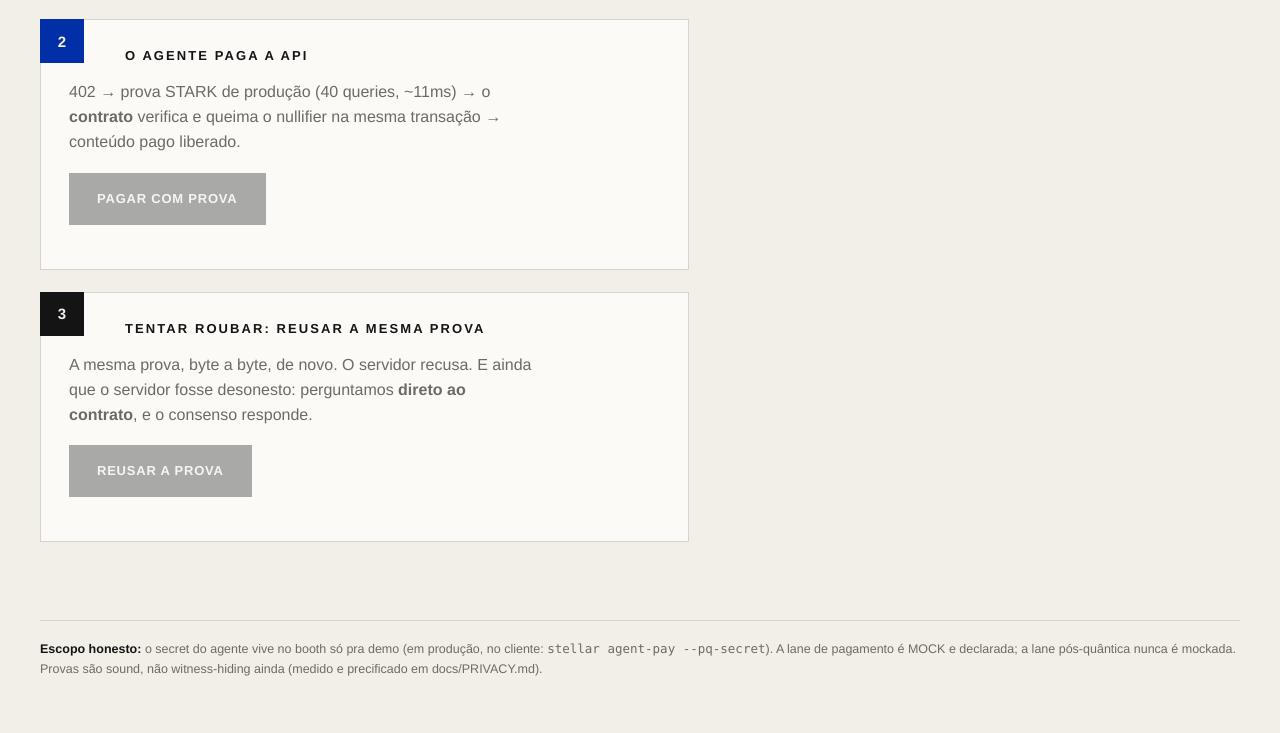
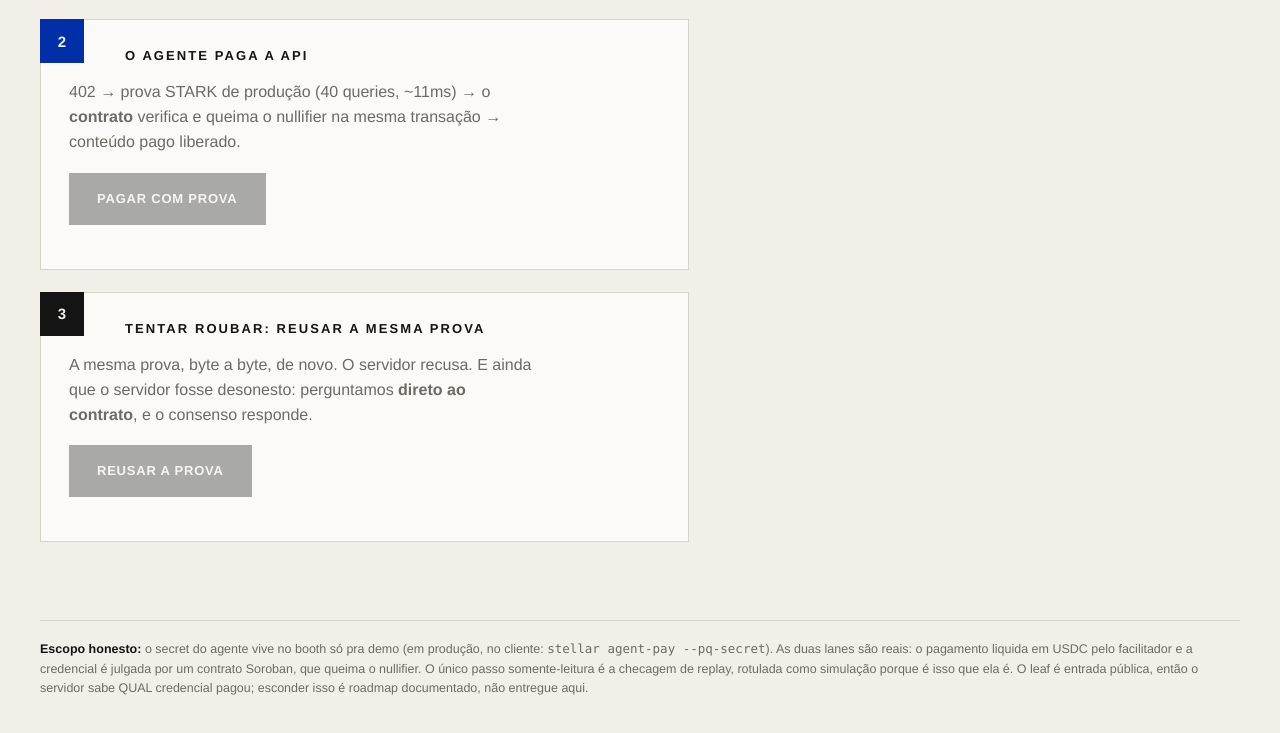
Before and after one commit to Galmanus/pq402, a website: page ui/index.html in a window 1280 px wide. Shown: the part 716-1449 px from the top of the page. Drawn offline with Linux system fonts and the light colour scheme; no server answers.

Commit message:
audit: three places still told the viewer the payment was mocked
Went looking for mocks, simulations and claims the code does not back. The
evidence held up and the prose did not.

Every transaction hash cited anywhere in the repo — nine of them — exists on
testnet and succeeded. The replay pair was checked against the contract rather
than by reading a document: spent(nullifier) answers true and re-submitting the
same proof answers false, today, live. Every settlement moved real USDC, 0.10
debited from the agent and credited to the recipient in each, and the treasury
one moved 0.02 out of a contract via `pay`.

What was wrong was three stale claims of the opposite kind — code and UI still
saying the payment lane was MOCK, from before it became real. The booth's
footer said it on screen, where a viewer would read it. Corrected in server.mjs,
booth.mjs and ui/index.html, each now stating what is actually true: both lanes
settle, MOCK_PAYMENT=1 is an opt-in stub that announces itself in the 402 body,
and the single read-only step is the replay check, which is labelled a
simulation because it is one.

Understating is cheaper than overstating, but a demo that claims to be fake
while being real teaches the audience not to trust its labels either way.

Co-Authored-By: Claude Fable 5 <noreply@anthropic.com>
Claude-Session: https://claude.ai/code/session_01SviQ6pDJGd4bPLecnfXdpP

```diff
--- a/ui/index.html
+++ b/ui/index.html
@@ -182,9 +182,11 @@
 
 <footer>
   <b>Escopo honesto:</b> o secret do agente vive no booth só pra demo (em produção, no cliente:
-  <span class="txlink">stellar agent-pay --pq-secret</span>). A lane de pagamento é MOCK e declarada;
-  a lane pós-quântica nunca é mockada. Provas são sound, não witness-hiding ainda (medido e
-  precificado em docs/PRIVACY.md).
+  <span class="txlink">stellar agent-pay --pq-secret</span>). As duas lanes são reais: o pagamento
+  liquida em USDC pelo facilitador e a credencial é julgada por um contrato Soroban, que queima o
+  nullifier. O único passo somente-leitura é a checagem de replay, rotulada como simulação porque
+  é isso que ela é. O leaf é entrada pública, então o servidor sabe QUAL credencial pagou;
+  esconder isso é roadmap documentado, não entregue aqui.
 </footer>
 
 <script>
```
Also changed, not shown: booth.mjs (+6 -2 lines), server.mjs (+9 -4 lines).
